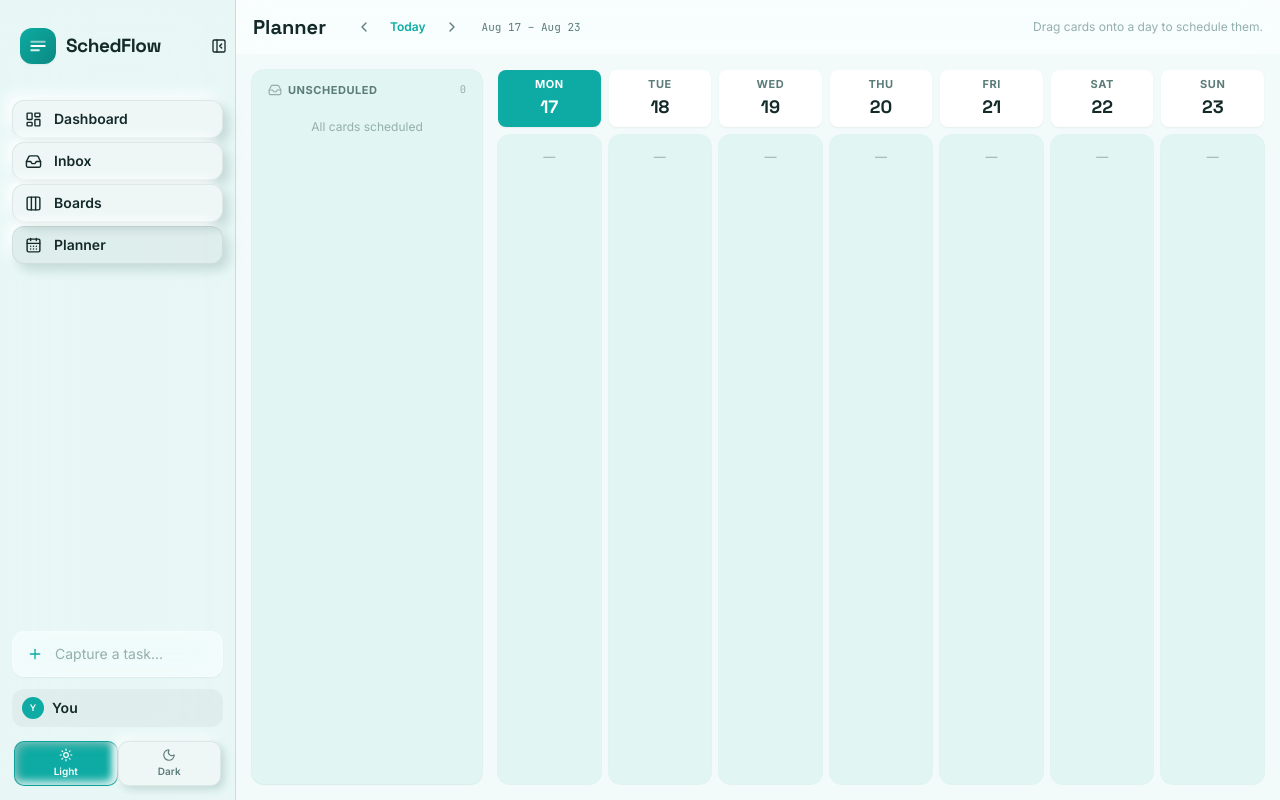
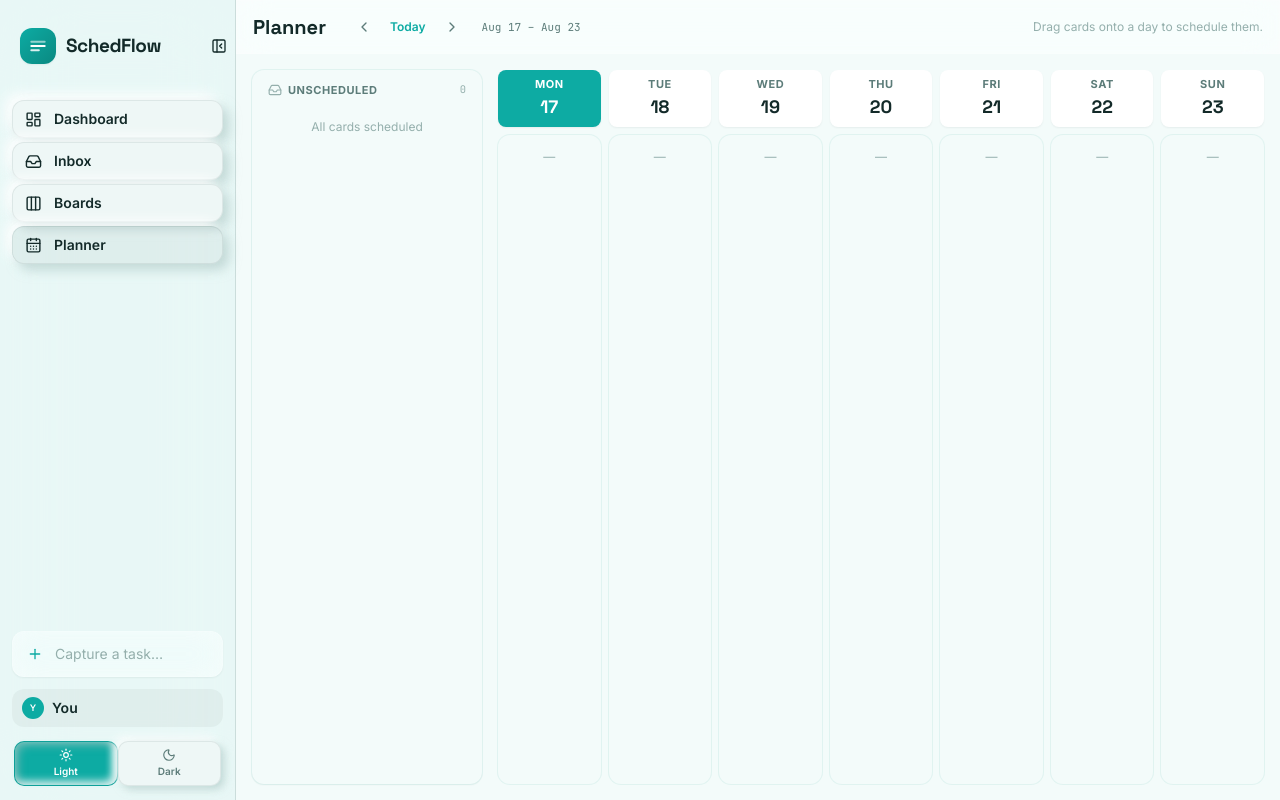
Before and after one commit to Stablhr/Schedflow, a React (Vite) app: page /planner in a window 1280 px wide. Built offline with nearby package versions, Linux system fonts and the light colour scheme.

Commit message:
fixing text contrast

```diff
--- a/src/components/boards/Card.tsx
+++ b/src/components/boards/Card.tsx
@@ -100,7 +100,7 @@ export default function CardFace({ card, index, onOpenCard }: CardFaceProps) {
           {...provided.draggableProps}
           {...provided.dragHandleProps}
           onClick={() => !snapshot.isDragging && onOpenCard(card.id)}
-          className={`relative cursor-pointer rounded-xl p-2.5 shadow-sm ring-1 transition ${
+          className={`relative cursor-pointer rounded-xl p-2.5 shadow-sm ring-1 transition-shadow ${
             snapshot.isDragging
               ? 'z-50 rounded-2xl shadow-[0_12px_40px_rgba(13,171,163,0.2),0_4px_16px_rgba(19,42,41,0.12)] ring-brand/40 opacity-95 dark:shadow-[0_12px_40px_rgba(13,171,163,0.15),0_4px_16px_rgba(0,0,0,0.3)]'
               : 'hover:shadow-lg hover:ring-border'
--- a/src/components/boards/ListColumn.tsx
+++ b/src/components/boards/ListColumn.tsx
@@ -60,7 +60,7 @@ export default function ListColumn({ list, dragHandleProps, search, filter, onOp
             setEditing(false)
           }}
           title={list.name}
-          className="flex h-full cursor-pointer items-center justify-center rounded-xl py-3 shadow-sm transition hover:shadow-md"
+          className="flex h-full cursor-pointer items-center justify-center rounded-xl py-3 shadow-sm transition-shadow hover:shadow-md"
           style={{ ...vars, background: bg }}
         >
           <span
--- a/src/components/dashboard/RecentBoardsList.tsx
+++ b/src/components/dashboard/RecentBoardsList.tsx
@@ -30,7 +30,7 @@ export default function RecentBoardsList({ limit = 4 }: { limit?: number }) {
           <Link
             key={board.id}
             to={`/boards/${board.id}`}
-            className="relative flex h-14 items-end overflow-hidden rounded-lg p-2.5 shadow-sm ring-1 ring-black/5 transition hover:shadow-md hover-lift sm:h-16"
+            className="relative flex h-14 items-end overflow-hidden rounded-lg p-2.5 shadow-sm ring-1 ring-border transition hover:shadow-md hover-lift sm:h-16"
             style={boardBgStyle(board.background)}
           >
             {board.starred && (
--- a/src/components/planner/DayColumn.tsx
+++ b/src/components/planner/DayColumn.tsx
@@ -43,8 +43,7 @@ export default function DayColumn({ date, isToday, cards }: DayColumnProps) {
                 : 'ring-1 ring-border/50'
             }`}
             style={{
-              transition: snapshot.isDraggingOver ? 'all 0.2s ease' : 'all 0.3s ease',
-              background: snapshot.isDraggingOver ? undefined : 'var(--color-surface-alt)',
+              transition: snapshot.isDraggingOver ? 'background-color 0.2s ease, box-shadow 0.2s ease' : 'background-color 0.3s ease',
             }}
           >
             <div className="flex flex-col gap-1.5">
--- a/src/components/planner/UnscheduledPool.tsx
+++ b/src/components/planner/UnscheduledPool.tsx
@@ -16,8 +16,7 @@ export default function UnscheduledPool({ cards }: { cards: Card[] }) {
               : 'ring-border/50'
           }`}
           style={{
-            transition: snapshot.isDraggingOver ? 'all 0.2s ease' : 'all 0.3s ease',
-            background: snapshot.isDraggingOver ? undefined : 'var(--color-surface-alt)',
+            transition: snapshot.isDraggingOver ? 'background-color 0.2s ease, box-shadow 0.2s ease' : 'background-color 0.3s ease',
           }}
         >
           <div className="flex items-center gap-1.5 px-1 pb-2">
```
